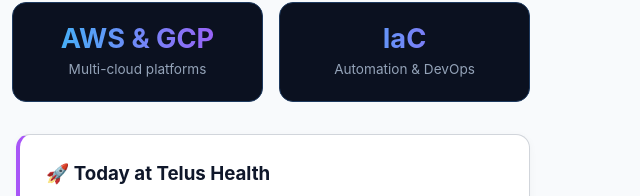
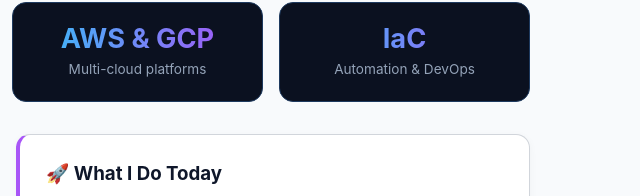
Before and after one commit to SpyderDave/spyderdave.github.io, a plain HTML site: page index.html in a window 1280 px wide. Shown: the part 871-1067 px from the top of the page, 636-1276 px from the left. Drawn offline with Linux system fonts and the light colour scheme; no server answers.

Commit message:
Add files

```diff
--- a/index.html
+++ b/index.html
@@ -84,7 +84,7 @@
         </article>
 
         <article class="about-card">
-          <h3>🚀 Today at Telus Health</h3>
+          <h3>🚀 What I Do Today</h3>
           <p>I lead a team of cloud engineers and administrators responsible for designing, building, and operating enterprise-scale cloud platforms. I work closely with product, security, and operations teams to enable secure, scalable, and cost-efficient solutions, while helping drive cloud adoption across the organization. A big part of my focus is creating well-architected landing zones, standardizing infrastructure through IaC, and enabling teams to move faster through automation and DevOps practices.</p>
         </article>
 
```
